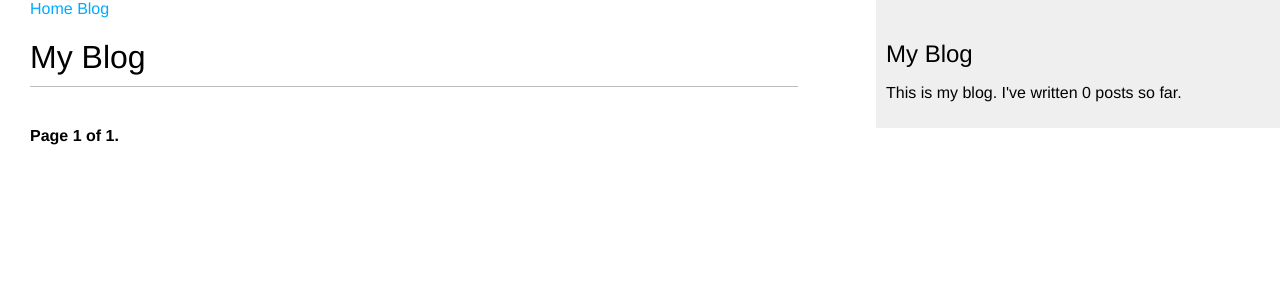
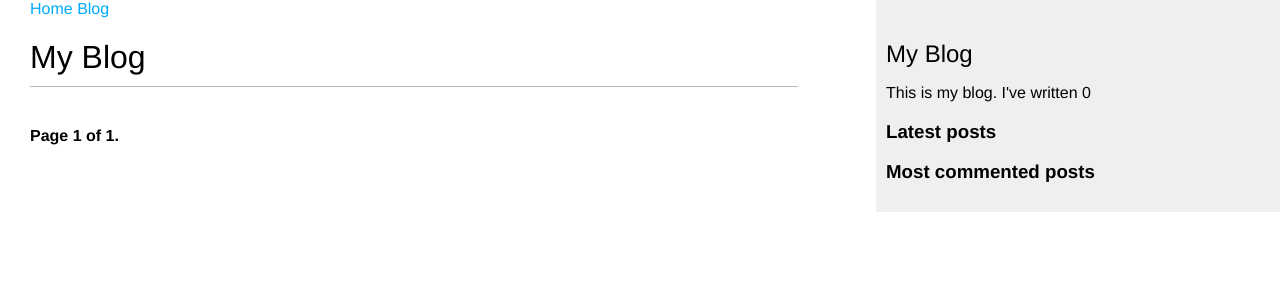
Before and after one commit to ihdba/dlessons, a Django app: page /blog/ in a window 1280 px wide. Shown: the top 300 px of the page. Run offline with Django 5.2, Linux system fonts and the light colour scheme; data that the repository does not hold is empty.

Commit message:
added exclusive and inclusive tags

```diff
--- a/blog/templates/blog/base.html
+++ b/blog/templates/blog/base.html
@@ -20,8 +20,20 @@
         <h2>My Blog</h2>
         <p>
             This is my blog.
-        I've written {% total_posts %} posts so far.
+            I've written {% total_posts %}
         </p>
+
+        <h3>Latest posts</h3>
+        {% show_latest_posts 3%}
+        <h3>Most commented posts</h3>
+        {% get_most_commented_posts as most_commentd_posts %}
+        <ul>
+            {% for post in most_commentd_posts  %}
+                <li>
+                    <a href="{{ post.get_absolute_url }}">{{ post.title }}</a>
+                </li>
+            {% endfor %}
+        </ul>
 
    </div>
 
--- /dev/null
+++ b/blog/templates/blog/post/latest_posts.html
@@ -0,0 +1,7 @@
+<ul>
+    {% for post in latest_posts %}
+        <li>
+            <a href="{{ post.get_absolute_url }}">{{ post.title }}</a>
+        </li>
+    {% endfor %}
+</ul>
--- a/blog/templatetags/blog_tags.py
+++ b/blog/templatetags/blog_tags.py
@@ -1,11 +1,26 @@
 from django import template
 
 from ..models import Post
-
+from django.db.models import Count
 
 register = template.Library()
 
 
 @register.simple_tag
+def get_most_commented_posts(count=5):
+    return Post.published.annotate(
+        total_comments=Count('comments')
+    ).order_by('-total_comments')[:count]
+
+
+@register.inclusion_tag('blog/post/latest_posts.html')
+def show_latest_posts(count=5):
+    latest_posts = Post.published.order_by('-publish')[:count]
+    return {'latest_posts': latest_posts}
+
+
+
+
+@register.simple_tag
 def total_posts():
     return Post.published.count()
--- a/requirements.txt
+++ b/requirements.txt
@@ -1,5 +1,7 @@
 asgiref==3.8.1
 Django==5.1.2
+django-taggit==5.0.1
+Markdown==3.6
 psycopg2-binary==2.9.10
 python-dotenv==1.0.1
 sqlparse==0.5.1
```
Also changed, not shown: 1 other file.
